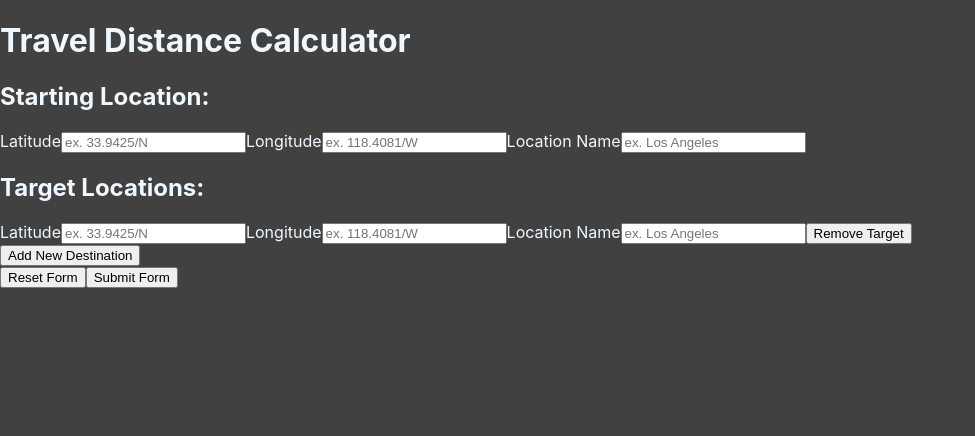
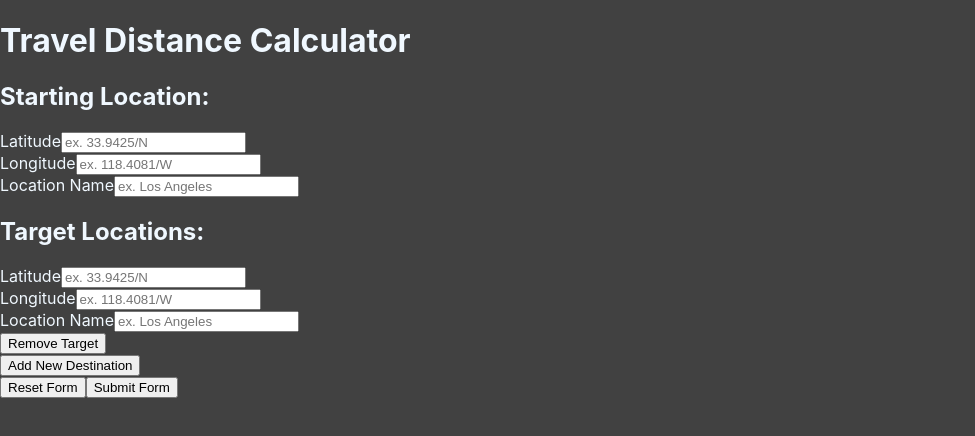
Before and after one commit to zackthomas1/travel-distance-app, a React (Create React App) app: page / in a window 1280 px wide. Shown: the top 436 px of the page, without its empty margins (0-975 px from the left). Built offline with nearby package versions, Linux system fonts and the light colour scheme.

Commit message:
Implement form validation logic. In Progress

```diff
--- a/src/components/LocationItem.js
+++ b/src/components/LocationItem.js
@@ -1,9 +1,18 @@
-import React from "react";
+import React, { useState } from "react";
 
 const LocationItem = (props) => {
 
     // Handlers
+    const blurLatitudeHandler = (event) => {
+        props.onSetLatInputTouched(true);
+        const isLatInputValid = props.validateLatValueFN(event.target.value);
+        props.onSetLatInputHasError(!isLatInputValid);
+    }
+
     const changeLatitudeHandler = (event) => {
+        const isLatInputValid = props.validateLatValueFN(event.target.value);
+        props.onSetLatInputHasError(!isLatInputValid && props.isLatInputTouched);
+
         props.onChange(props.id, {
             id: props.id,
             latitude: event.target.value,
@@ -12,7 +21,16 @@ const LocationItem = (props) => {
         });
     }
 
+    const blurLongitudeHandler = (event) => {
+        props.onSetLongInputTouched(true);
+        const isLongInputValid = props.validateLongValueFN(event.target.value);
+        props.onSetLongInputHasError(!isLongInputValid);
+    }
+
     const changeLongitudeHandler = (event) => {
+        const isLongInputValid = props.validateLongValueFN(event.target.value);
+        props.onSetLongInputHasError(!isLongInputValid && props.isLongInputTouched);
+
         props.onChange(props.id, {
             id: props.id,
             latitude: props.latitude,
@@ -21,7 +39,16 @@ const LocationItem = (props) => {
         });
     }
 
+    const blurNameHandler = (event) => {
+        props.onSetNameInputTouched(true);
+        const isNameInputValid = props.validateNameValueFN(event.target.value);
+        props.onSetNameInputHasError(!isNameInputValid);
+    }
+
     const changeNameHandler = (event) => {
+        const isNameInputValid = props.validateNameValueFN(event.target.value);
+        props.onSetNameInputHasError(!isNameInputValid && props.isNameInputTouched);
+
         props.onChange(props.id, {
             id: props.id,
             latitude: props.latitude,
@@ -31,37 +58,49 @@ const LocationItem = (props) => {
     }
 
     return(
-        <React.Fragment>
+        <div className='control-group'>
+            <div className='form-control'>
                 <label htmlFor={`latitude_${props.id}`}>Latitude</label>
                 <input
                     type="text"
                     name={`latitude_${props.id}`}
                     id={`latitude_${props.id}`}
                     onChange={changeLatitudeHandler}
+                    onBlur={blurLatitudeHandler}
                     value={props.latitude}
                     placeholder="ex. 33.9425/N"
                 />
+                {props.latInputHasError && <p className="error-text">Latitude Input Invalid</p>}
+            </div>
 
+            <div className='form-control'>
                 <label htmlFor={`longitude_${props.id}`}>Longitude</label>
                 <input
                     type="text"
                     name={`longitude_${props.id}`}
                     id={`longitude_${props.id}`}
                     onChange={changeLongitudeHandler}
+                    onBlur={blurLongitudeHandler}
                     value={props.longitude}
                     placeholder="ex. 118.4081/W"
                 />
+                {props.longInputHasError && <p className="error-text">Longitude Input Invalid</p>}
+            </div>
 
+            <div className='form-control'>
                 <label htmlFor={`location_${props.id}`}>Location Name</label>
                 <input
                     type="text"
                     name={`location_${props.id}`}
                     id={`location_${props.id}`}
                     onChange={changeNameHandler}
+                    onBlur={blurNameHandler}
                     value={props.name}
                     placeholder="ex. Los Angeles"
                 />
-        </React.Fragment>
+                {props.nameInputHasError && <p className="error-text">Location Input Invalid</p>}
+            </div>
+        </div>
     );
 }
 
--- a/src/components/LocationsForm.js
+++ b/src/components/LocationsForm.js
@@ -21,8 +21,18 @@ const LocationsForm = (props) => {
         props.onSetResultDisplay(false);
     }
 
+    // Set form validity
+    let formIsValid = false;
+    if(true){   // TO-DO: complete validity test
+        formIsValid = true;
+    }
+
     const submitHandler = (event) =>{
         event.preventDefault();
+
+        if(!formIsValid){
+            return;
+        }
 
         let targetDistances = [];
 
--- a/src/components/StartLocation.js
+++ b/src/components/StartLocation.js
@@ -1,9 +1,17 @@
-import React, { useContext } from "react";
+import React, { useContext, useState } from "react";
 import LocationItem from "./LocationItem";
 import StartContext from "../store/start-context";
 
 const StartLocation = (props) => {
     const startCtx = useContext(StartContext);
+
+    const [latInputHasError, setLatInputHasError] = useState(false);
+    const [longInputHasError, setLongInputHasError] = useState(false);
+    const [nameInputHasError, setNameInputHasError] = useState(false);
+
+    const [isLatInputTouched, setIsLatInputTouched] = useState(false);
+    const [isLongInputTouched, setIsLongInputTouched] = useState(false);
+    const [isNameInputTouched, setIsNameInputTouched] = useState(false);
 
     return(
         <div>
@@ -13,9 +21,67 @@ const StartLocation = (props) => {
                 longitude={startCtx.data.longitude}
                 name={startCtx.data.name}
                 onChange={startCtx.update}
+
+                latInputHasError={latInputHasError}
+                longInputHasError={longInputHasError}
+                nameInputHasError={nameInputHasError}
+                onSetLatInputHasError = {setLatInputHasError}
+                onSetLongInputHasError = {setLongInputHasError}
+                onSetNameInputHasError = {setNameInputHasError}
+
+                isLatInputTouched = {isLatInputTouched}
+                isLongInputTouched = {isLongInputTouched}
+                isNameInputTouched = {isNameInputTouched}
+                onSetLatInputTouched = {setIsLatInputTouched}
+                onSetLongInputTouched = {setIsLongInputTouched}
+                onSetNameInputTouched = {setIsNameInputTouched}
+
+                validateLatValueFN = {validateLatiudeValue}
+                validateLongValueFN = {validateLongiudeValue}
+                validateNameValueFN = {validateNameValue}
             />
         </div>
     )
 }
 
 export default StartLocation;
+
+const validateLatiudeValue = (input) => {
+    // ex. '188.35/S'
+    const pattern = /^\d+(\.\d+)?\/[A-Z]$/
+    const regex = new RegExp(pattern);
+
+    // ex. '-188.35
+    const pattern2 = /^-?\d+(\.\d+)?$/;
+    const regex2 = new RegExp(pattern2);
+
+    input = input.trim();
+
+    if(regex.test(input) || regex2.test(input)){
+        return true;
+    }else{
+        return false;
+    }
+}
+
+const validateLongiudeValue = (input) => {
+    // ex. '188.35/S'
+    const pattern = /^\d+(\.\d+)?\/[A-Z]$/
+    const regex = new RegExp(pattern);
+
+    // ex. '-188.35
+    const pattern2 = /^-?\d+(\.\d+)?$/;
+    const regex2 = new RegExp(pattern2);
+
+    input = input.trim();
+
+    if(regex.test(input) || regex2.test(input)){
+        return true;
+    }else{
+        return false;
+    }
+}
+
+const validateNameValue = (input) => {
+    return input.length > 0;
+}
--- a/src/store/StartProvider.js
+++ b/src/store/StartProvider.js
@@ -27,7 +27,10 @@ const StartProvider = (props) => {
     const startContext = {
         ...startLocation,
         update: updateHandler,
-        reset: resetHandler
+        reset: resetHandler,
+        inputValidation: {
+
+        },
     }
     return(
         <StartContext.Provider value={startContext}>
--- a/src/utility.js
+++ b/src/utility.js
@@ -25,9 +25,12 @@ export const Haversine = (start, target) => {
 }
 
 export const parseLatLong = (latStr, longStr) => {
+
+    // ex. '188.35/S'
     const pattern = /^\d+(\.\d+)?\/[A-Z]$/
     const regex = new RegExp(pattern);
 
+    // ex. '-188.35
     const pattern2 = /^-?\d+(\.\d+)?$/;
     const regex2 = new RegExp(pattern2);
 
```
Lines whose indentation alone changed are shown as unchanged.
